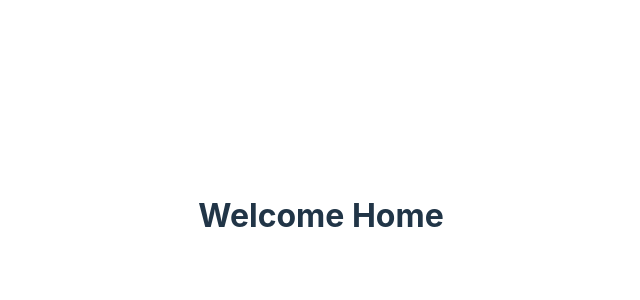
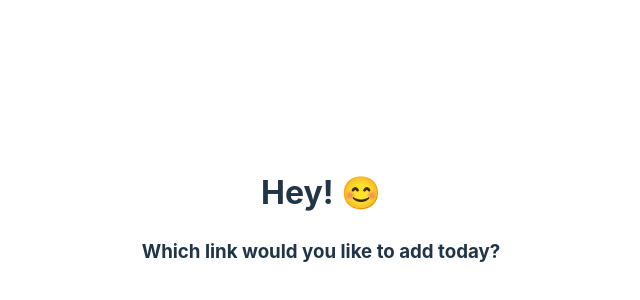
Before and after one commit to dexterbrian/linki, a React (Vite) app: page /home in a window 1280 px wide. Shown: the part 184-484 px from the top of the page, without its empty margins (319-959 px from the left). Built offline with nearby package versions, Linux system fonts and the light colour scheme.

Commit message:
Updated Home.jsx

```diff
--- a/src/components/Home.jsx
+++ b/src/components/Home.jsx
@@ -1,7 +1,8 @@
 function Home() {
     return (
         <>
-            <h1>Welcome Home</h1>
+            <h1>Hey! 😊</h1>
+            <h3>Which link would you like to add today?</h3>
         </>
     );
 }
```
